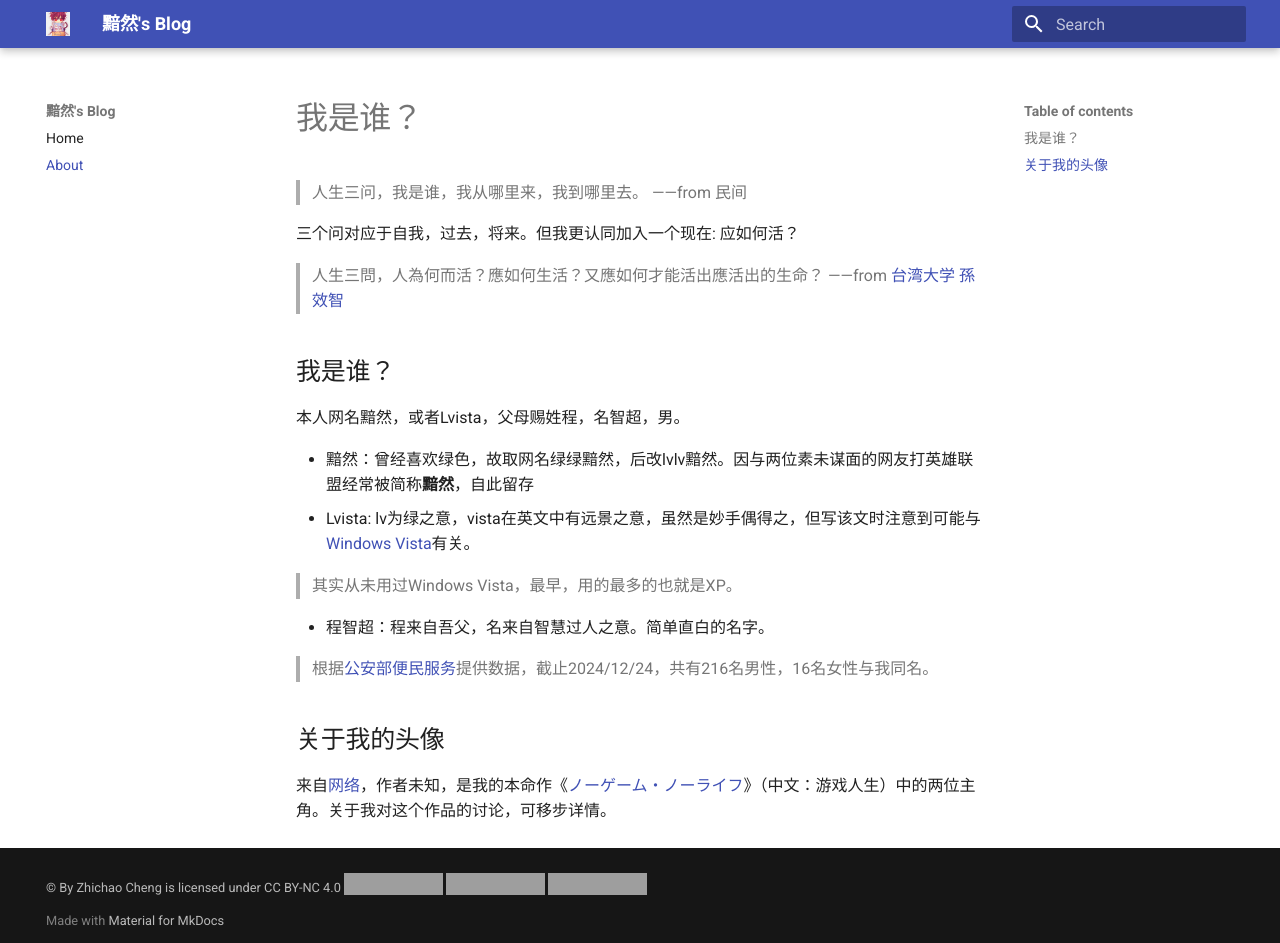
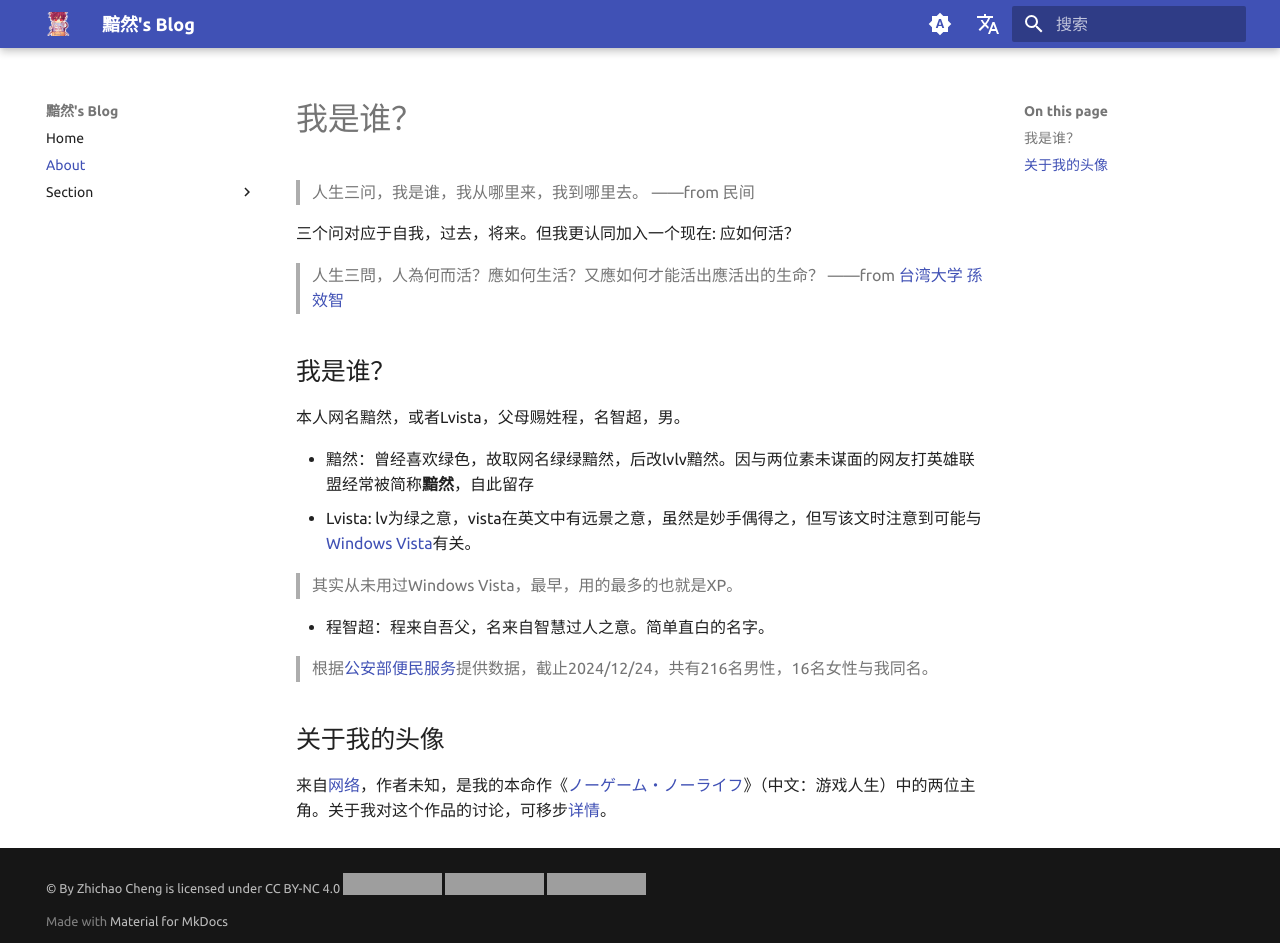
Before and after one commit to Lvista/Lvista.github.io, an MkDocs documentation site: the page built from docs/about.md, in a window 1280 px wide and 943 px high. Built offline with MkDocs 1.6.1 and Material for MkDocs 9.7.7, drawn with Linux system fonts in a browser that asks for light colours; comment, search, counter and statistics services are not loaded; grey boxes are pictures that could not be loaded.

Commit message:
add many function

```diff
--- a/docs/about.md
+++ b/docs/about.md
@@ -23,4 +23,4 @@
 
 ## 关于我的头像
 
-来自[网络](https://w7.pngwing.com/pngs/507/601/png-transparent-no-game-no-life-anime-chibi-manga-fan-art-anime-fictional-character-cartoon-magenta.png)，作者未知，是我的本命作《[ノーゲーム・ノーライフ](https://ja.wikipedia.org/wiki/ノーゲーム・ノーライフ)》（中文：游戏人生）中的两位主角。关于我对这个作品的讨论，可移步详情。
+来自[网络](https://w7.pngwing.com/pngs/507/601/png-transparent-no-game-no-life-anime-chibi-manga-fan-art-anime-fictional-character-cartoon-magenta.png)，作者未知，是我的本命作《[ノーゲーム・ノーライフ](https://ja.wikipedia.org/wiki/ノーゲーム・ノーライフ)》（中文：游戏人生）中的两位主角。关于我对这个作品的讨论，可移步[详情](./anime_ngnl.md)。
--- /dev/null
+++ b/docs/stylesheets/extra.css
@@ -0,0 +1,6 @@
+/* a theme example of youtube */
+[data-md-color-scheme="youtube"] {
+    --md-primary-fg-color: #EE0F0F;
+    --md-primary-fg-color--light: #ECB7B7;
+    --md-primary-fg-color--dark: #90030C;
+}
--- a/mkdocs.yml
+++ b/mkdocs.yml
@@ -1,16 +1,78 @@
 site_name: 黯然's Blog
 site_url: https://lvista.vercel.app/
 theme:
+  language: zh
   name: material
-  logo: assets/images/logo.png
-  favicon: assets/images/logo.png
+  logo: assets/images/logo_noBG.png
+  favicon: assets/images/logo_noBG.png
+  icon:
+    previous: fontawesome/solid/angle-left
+    next: fontawesome/solid/angle-right
+  font:
+    text: Ubuntu
+    code: JetBrains Mono
   # custom_dir: overrides
+  palette:
+    # Palette toggle for automatic mode
+    - media: "(prefers-color-scheme)"
+      toggle:
+        icon: material/brightness-auto
+        name: Switch to light mode
+
+    # Palette toggle for light mode
+    - media: "(prefers-color-scheme: light)"
+      scheme: default
+      primary: indigo
+      toggle:
+        icon: material/toggle-switch
+        name: Switch to dark mode
+
+    # Palette toggle for dark mode
+    - media: "(prefers-color-scheme: dark)"
+      scheme: slate
+      primary: black
+      toggle:
+        icon: material/toggle-switch-off-outline
+        name: Switch to light mode
+
+  features:
+    - navigation.instant
+    - navigation.instant.progress
+    - navigation.tracking
+    - navigation.top
+    # - navigation.sections
+    # - navigation.tabs
+    # - navigation.tabs.sticky
+    - navigation.indexes
+    - toc.follow
+    - search.share
+
+plugins:
+  - blog
+  - search
 
 nav:
   - Home: index.md
   - About: about.md
+  - Section:
+      - section/index.md
+      - Page 1: section/page-1.md
+      - Page 2: section/page-2.md
+
+extra_css:
+  - stylesheets/extra.css
 
 extra:
+  analytics:
+    provider: google
+    property: G-TMSQ1TZLPL
+  alternate:
+    - name: English
+      link: /en/
+      lang: en
+    - name: 中文
+      link: /
+      lang: zh
   consent:
     title: Cookie consent
     description: >-
@@ -21,3 +83,10 @@ extra:
 
 copyright: >
   <p xmlns:cc="http://creativecommons.org/ns#" >&copy; By Zhichao Cheng is licensed under <a href="https://creativecommons.org/licenses/by-nc/4.0/?ref=chooser-v1" target="_blank" rel="license noopener noreferrer" style="display:inline-block;">CC BY-NC 4.0<img style="height:22px!important;margin-left:3px;vertical-align:text-bottom;" src="https://mirrors.creativecommons.org/presskit/icons/cc.svg?ref=chooser-v1" alt=""><img style="height:22px!important;margin-left:3px;vertical-align:text-bottom;" src="https://mirrors.creativecommons.org/presskit/icons/by.svg?ref=chooser-v1" alt=""><img style="height:22px!important;margin-left:3px;vertical-align:text-bottom;" src="https://mirrors.creativecommons.org/presskit/icons/nc.svg?ref=chooser-v1" alt=""></a></p>
+
+markdown_extensions:
+  - tables
+  - toc:
+      permalink: true
+      title: On this page
+      permalink_title: Anchor link to this section for reference
```
Also changed, not shown: docs/blog/index.md (added, +1 -0 lines), docs/index.md (+2 -2 lines), docs/assets/images/logo_noBG.png (added), docs/section/index.md (added), docs/section/page-1.md (added), docs/section/page-2.md (added).
